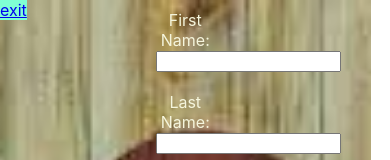
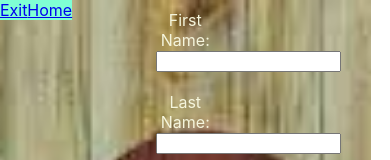
Before and after one commit to YosiIzhak/dog-project, a React (Create React App) app: page /form in a window 390 px wide. Shown: the top 160 px of the page. Built offline with nearby package versions, Linux system fonts and the light colour scheme.

Commit message:
first commit

```diff
--- a/src/App.js
+++ b/src/App.js
@@ -21,8 +21,8 @@ function App() {
             <People />
           </Route>
           <Route path="/">
-          <a href="https://www.google.com/" className="exitLink">exit</a>
-
+          <a href="https://www.google.com/" className="exitLink">Exit</a>
+          <Link to="/" className="homeLink">Home</Link>
           </Route>
 
         </div>
--- a/src/components/index.jsx
+++ b/src/components/index.jsx
@@ -35,19 +35,18 @@ const People = () => {
             const response = await axios.get(`https://randomuser.me/api/?results=15&gender=${gender.toLowerCase()}`)
 
             setUsers(response.data.results)
-
         }
         req();
-    }, [gender,min,max]);
+    }, [min, max, gender]);
 
     const handleSelecetUser = (index) => {
         toggleModal(index);
         setSelectedUser(filteredUsers[index])
     }
+
     const showFilteredRes = (e) => {
         e.preventDefault();
         setCurrentGender(gender);
-
         res = users.filter((user) => (user.dob.age >= min) && (user.dob.age <= max) && (user.gender == gender))
        setFilteredUsers([...res])
 
--- a/src/components/style.css
+++ b/src/components/style.css
@@ -3,12 +3,11 @@
   border: 2px solid;
   width: 30vw;
   margin: 15px;
-  z-index: 10;
+  z-index: 2;
 }
 
 .cards {
   position: relative;
-  ;
   width: 90vw;
   grid-template-columns: 1fr 1fr;
   grid-template-rows: 40% 40%;
@@ -61,7 +60,7 @@
 .formItem {
   margin: 10px;
   width: 15vw;
-  color:beige;
+  color: beige;
 }
 
 .exitLink {
@@ -77,17 +76,46 @@
   background: url('../image.jpg') no-repeat center center/ cover;
 }
 
-.home{
+.home {
   position: relative;
   background: url('https://media.giphy.com/media/hqxCiBR7qRQtW9K1kR/source.gif') no-repeat center center/ cover;
   height: 100vh;
   width: 100vw;
 }
-.loginBtn{
+
+.loginBtn {
   position: absolute;
   bottom: 5vh;
   height: 7vh;
   width: 10vw;
   border-radius: 15%;
   background-color: rgb(224, 19, 1);
+  margin-left: auto;
 }
+
+.homeLink {
+  position: absolute;
+  top: 0;
+  left: 4vw;
+  background-color: aquamarine;
+}
+
+@media screen and (max-width: 500px) {
+  .cards {
+    display: flex;
+    flex-direction: column;
+    align-items: center;
+  }
+  .card {
+    width: 50vw;
+    z-index: 1;
+  }
+  .homeLink {
+    left: 7vw;
+  }
+  .my-modal {
+    width: 40vw;
+    z-index: 10;
+    left: 20vw;
+  }
+}
```
